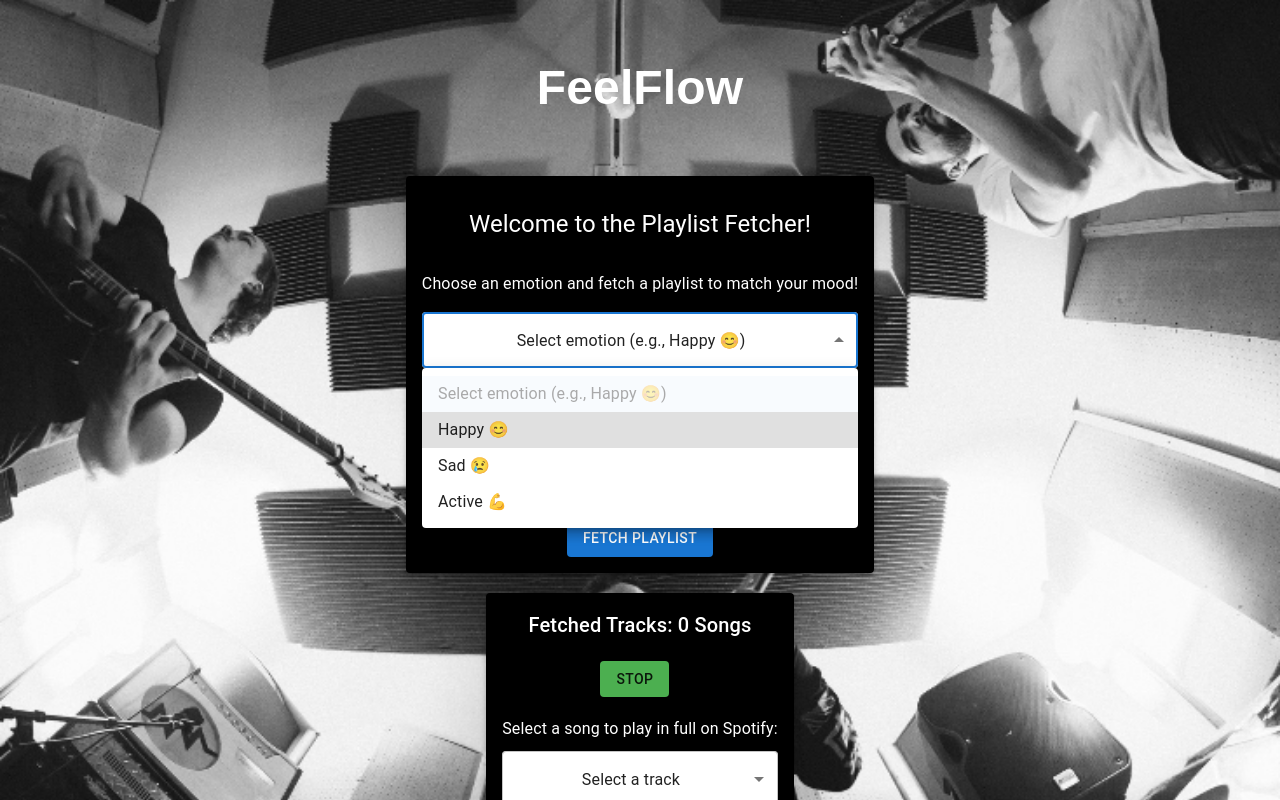
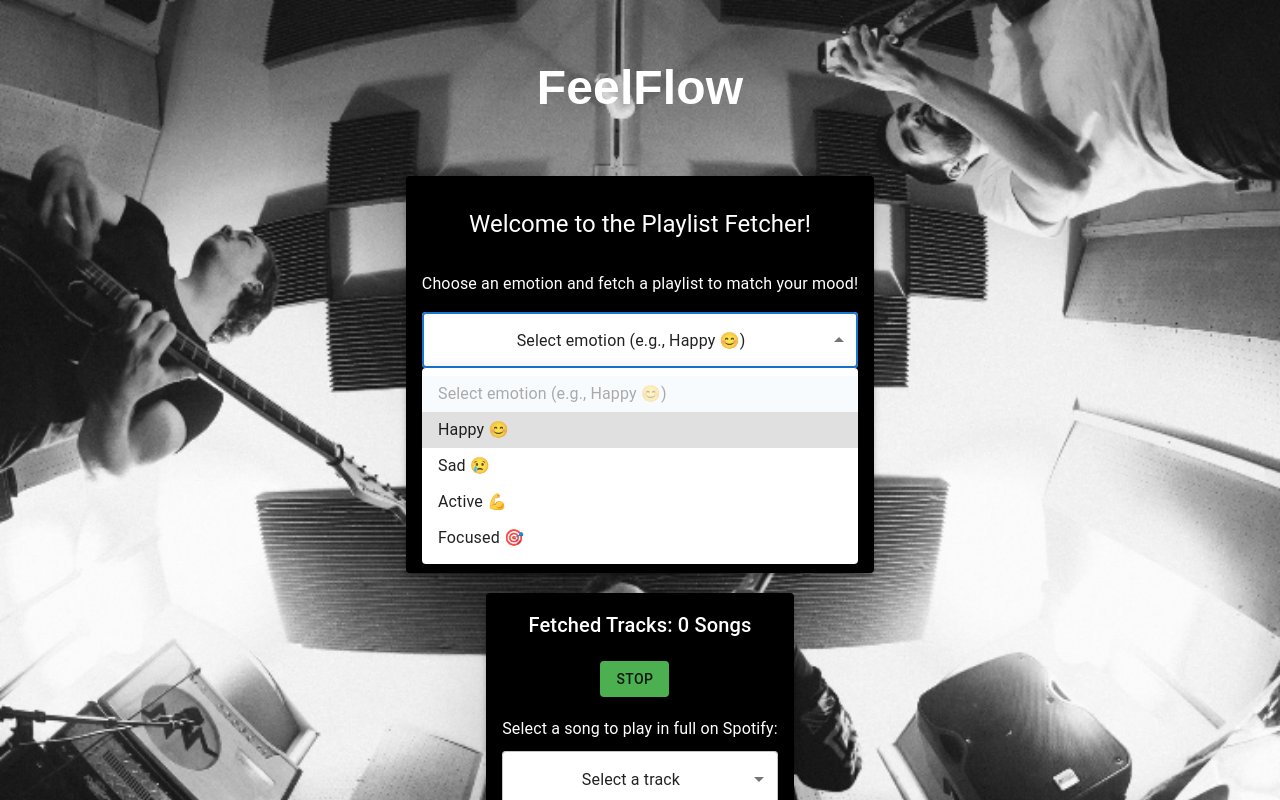
Before and after one commit to ShaunCl123/FeelFlow, a Next.js app: page /home in a window 1280 px wide. Both pictures are taken after a click on the element "Select emotion (e.g., Happy 😊)". Shown: the top 800 px of the page. Built offline with nearby package versions, Linux system fonts and the light colour scheme.

Commit message:
Focused mood

```diff
--- a/src/app/api/fetch-playlist-tracks/route.js
+++ b/src/app/api/fetch-playlist-tracks/route.js
@@ -9,6 +9,7 @@ const PLAYLISTS = {
   Happy: "6oAh8LZ42ITzHqZRO89J63",
   Sad: "3Xnxy5AXcfxRFyfe5572oA",
   Active: "1dCv7kEktSwCZUbZ9yCTrH",
+  Focused: "4Bw0zY8HzFPRypxTiKmSqn",
 };
 
 let accessToken = '';
--- a/src/app/home/page.js
+++ b/src/app/home/page.js
@@ -25,6 +25,11 @@ const emotionLinks = {
     { text: "Visit an Active Lifestyle Site", url: "https://www.getactive.ie" },
     { text: "Join a Fitness Program", url: "https://www.fitnessblender.com" },
   ],
+  Focused: [
+    { text: "Study Tips - Study Smarter", url: "https://www.studysmarter.co.uk" },
+    { text: "Pomodoro Timer - Stay Focused", url: "https://pomofocus.io" },
+  ],
+
 };
 
 export default function Page() {
@@ -128,7 +133,9 @@ export default function Page() {
             backgroundColor:
               emotion === 'Happy' ? 'rgba(255, 223, 0, 0.3)' :
               emotion === 'Sad' ? 'rgba(0, 0, 255, 0.2)' :
-              emotion === 'Active' ? 'rgba(0, 255, 0, 0.3)' : 'transparent',
+              emotion === 'Active' ? 'rgba(0, 255, 0, 0.3)' :
+              emotion === 'Focused' ? 'rgba(128, 0, 128, 0.3)' : 'transparent',
+
 
             zIndex: 1,
           }}
@@ -176,6 +183,8 @@ export default function Page() {
                   <MenuItem value="Happy">Happy 😊</MenuItem>
                   <MenuItem value="Sad">Sad 😢</MenuItem>
                   <MenuItem value="Active">Active 💪</MenuItem>
+                  <MenuItem value="Focused">Focused 🎯</MenuItem>
+
                 </Select>
               </FormControl>
 
```
